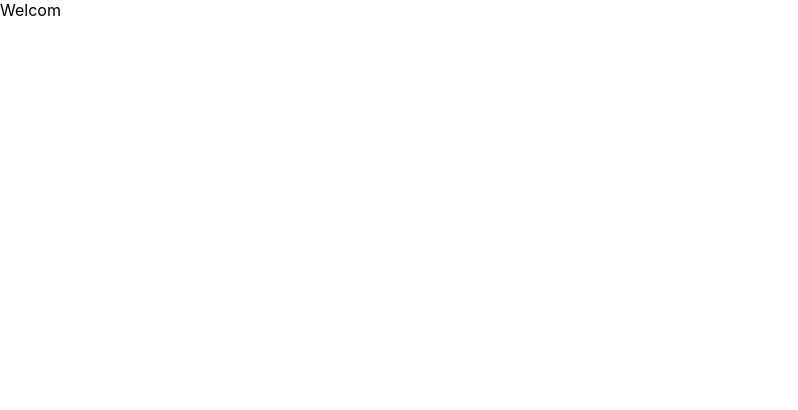
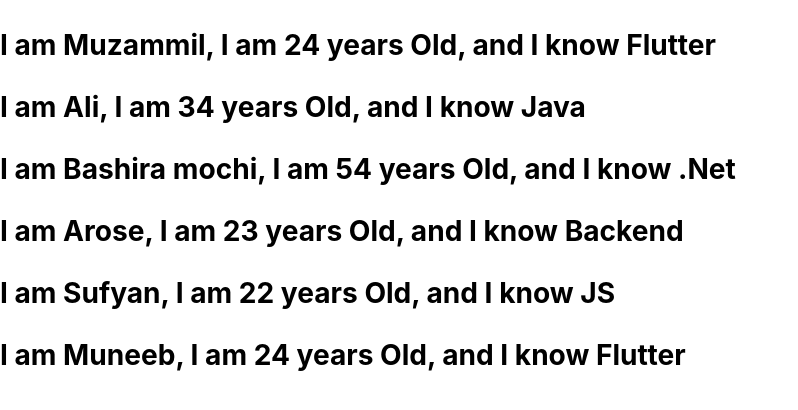
Before and after one commit to Muzammil-crypto/DayManagementApp, a React (Create React App) app: page / in a window 1280 px wide. Shown: the top 410 px of the page, without its empty margins (0-798 px from the left). Built offline with nearby package versions, Linux system fonts and the light colour scheme.

Commit message:
List Randering done

```diff
--- a/src/App.js
+++ b/src/App.js
@@ -1,16 +1,17 @@
 import React from "react";
-import ConditionalComp from "./MyComponents/ConditionalComp";
+// import ConditionalComp from "./MyComponents/ConditionalComp";
+import List from "./MyComponents/List";
 // import EventBind from "./MyComponents/EventBind";
-import ParentComponent from "./MyComponents/ParentComponent";
+// import ParentComponent from "./MyComponents/ParentComponent";
 // import Counter from "./MyComponents/Counter";
 // import FucntionClick from "./MyComponents/FucntionClick";
 // import Greet from "./MyComponents/Greet";
 // import Message from "./MyComponents/Message";
 
 function App() {
-  function greetChild() {
-    alert(`Hello Child`);
-  }
+  // function greetChild() {
+  //   alert(`Hello Child`);
+  // }
   return (
     <div className="ui container">
       {/* <Greet name="Muzammil">
@@ -22,7 +23,7 @@
 
       {/* <EventBind /> */}
       {/* <ParentComponent childGreetHandler={greetChild} /> */}
-      <ConditionalComp />
+      <List />
     </div>
   );
 }
--- /dev/null
+++ b/src/MyComponents/List.js
@@ -0,0 +1,23 @@
+import React from "react";
+import Person from "./Person";
+
+function List() {
+  const persons = [
+    { id: 1, name: "Muzammil", age: 24, skill: "Flutter" },
+    { id: 2, name: "Ali", age: 34, skill: "Java" },
+    { id: 3, name: "Bashira mochi", age: 54, skill: ".Net" },
+    { id: 4, name: "Arose", age: 23, skill: "Backend" },
+    { id: 5, name: "Sufyan", age: 22, skill: "JS" },
+    { id: 6, name: "Muneeb", age: 24, skill: "Flutter" },
+  ];
+  const PersonList = persons.map((person, index) => (
+    <Person key={index} person={person} />
+  ));
+  return (
+    <div>
+      <h2> {PersonList}</h2>
+    </div>
+  );
+}
+
+export default List;
--- /dev/null
+++ b/src/MyComponents/Person.js
@@ -0,0 +1,14 @@
+import React from "react";
+
+function Person({ person }) {
+  return (
+    <div>
+      <h3>
+        I am {person.name}, I am {person.age} years Old, and I know{" "}
+        {person.skill}
+      </h3>
+    </div>
+  );
+}
+
+export default Person;
```
